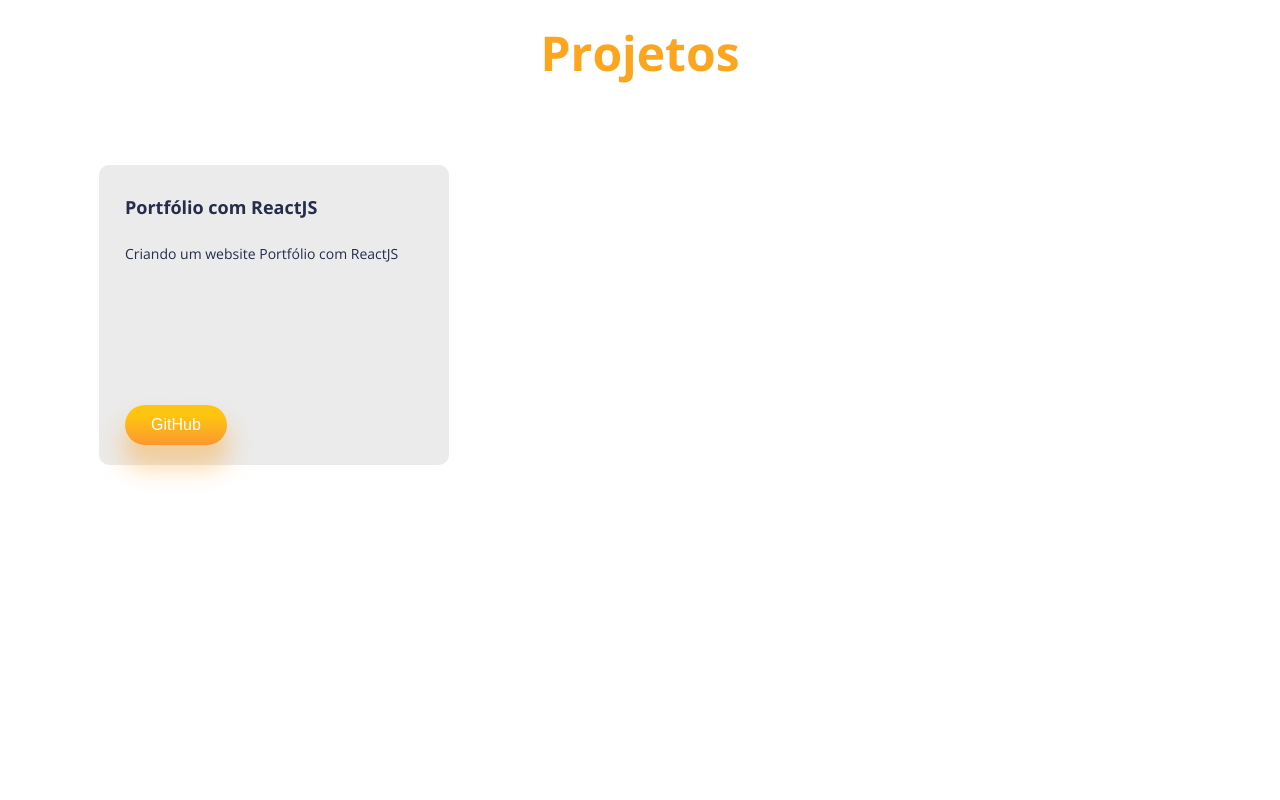
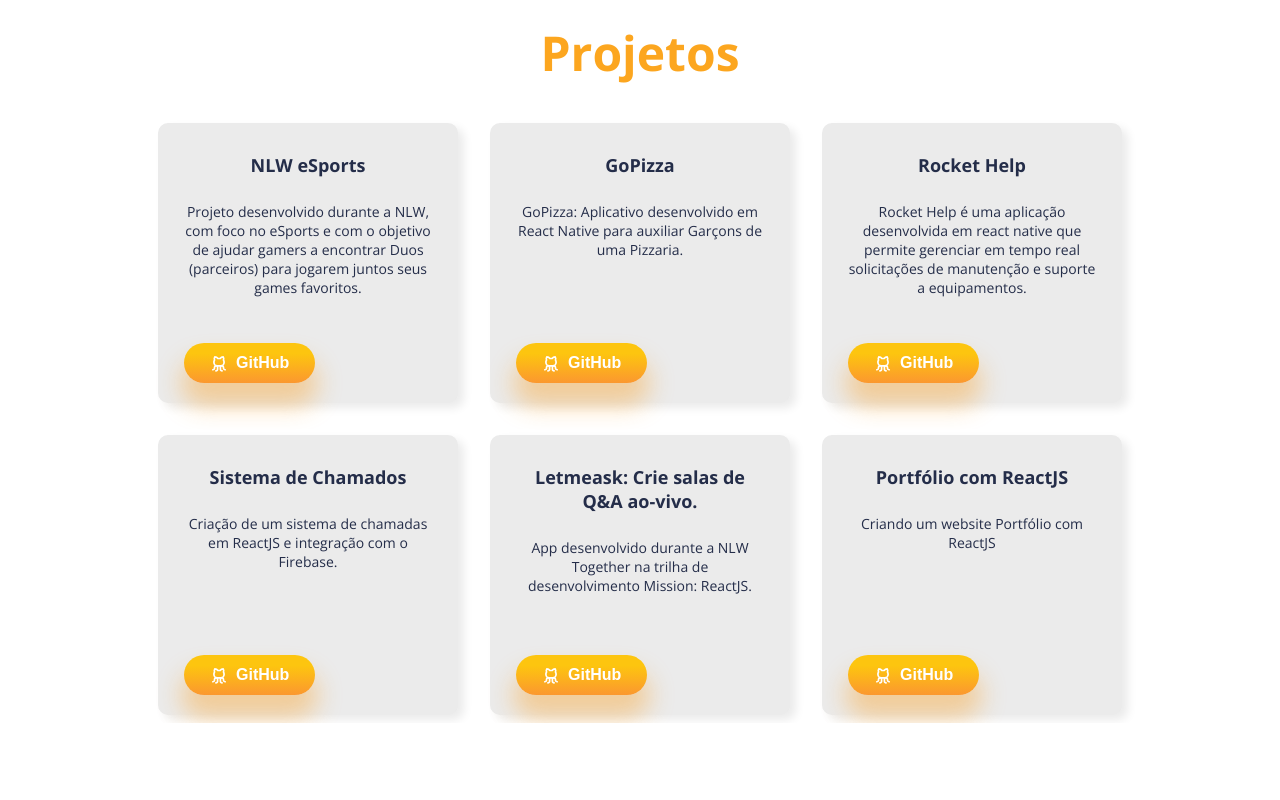
Before and after one commit to Iann-rst/portfolio-react, a React (Vite) app: page / in a window 1280 px wide. Shown: the part 1960-2760 px from the top of the page. Built offline with nearby package versions, Linux system fonts and the light colour scheme.

Commit message:
fix: css portfólio

```diff
--- a/src/components/Projects/index.jsx
+++ b/src/components/Projects/index.jsx
@@ -6,6 +6,7 @@
 import './styles.css';
 
 import Projetos from '../../utils/projetos';
+import { GithubLogo } from 'phosphor-react';
 
 export function Projects() {
 
@@ -27,10 +28,68 @@
       <div className="p-wrapper">
 
         <div className="p-card">
+          <h1>{Projetos[0].title}</h1>
+          <p>{Projetos[0].description}</p>
+          <a href={`${Projetos[0].link}`} target="_blank">
+            <button className='btn'>
+              <GithubLogo size={18} weight="bold" />
+              GitHub
+            </button>
+          </a>
+        </div>
+
+        <div className="p-card">
+          <h1>{Projetos[1].title}</h1>
+          <p>{Projetos[1].description}</p>
+          <a href={`${Projetos[1].link}`} target="_blank">
+            <button className='btn'>
+              <GithubLogo size={18} weight="bold" />
+              GitHub
+            </button>
+          </a>
+        </div>
+
+        <div className="p-card">
+          <h1>{Projetos[2].title}</h1>
+          <p>{Projetos[2].description}</p>
+          <a href={`${Projetos[2].link}`} target="_blank">
+            <button className='btn'>
+              <GithubLogo size={18} weight="bold" />
+              GitHub
+            </button>
+          </a>
+        </div>
+
+        <div className="p-card">
+          <h1>{Projetos[3].title}</h1>
+          <p>{Projetos[3].description}</p>
+          <a href={`${Projetos[3].link}`} target="_blank">
+            <button className='btn'>
+              <GithubLogo size={18} weight="bold" />
+              GitHub
+            </button>
+          </a>
+        </div>
+
+        <div className="p-card">
+          <h1>{Projetos[4].title}</h1>
+          <p>{Projetos[4].description}</p>
+          <a href={`${Projetos[4].link}`} target="_blank">
+            <button className='btn'>
+              <GithubLogo size={18} weight="bold" />
+              GitHub
+            </button>
+          </a>
+        </div>
+
+        <div className="p-card">
           <h1>{Projetos[5].title}</h1>
           <p>{Projetos[5].description}</p>
           <a href={`${Projetos[5].link}`} target="_blank">
-            <button className='btn'>GitHub</button>
+            <button className='btn'>
+              <GithubLogo size={18} weight="bold" />
+              GitHub
+            </button>
           </a>
         </div>
 
--- a/src/components/Projects/styles.css
+++ b/src/components/Projects/styles.css
@@ -1,31 +1,34 @@
 .p-container {
-  height: 100vh;
   display: flex;
   align-items: center;
   flex-direction: column;
+  margin-bottom: 10rem;
 }
 
 .p-container>:nth-child(1) {
   font-size: 3rem;
   color: var(--orange);
   font-weight: bold;
-  margin-bottom: 5rem;
+  margin-bottom: 2.4rem;
 }
 
 .p-wrapper {
   display: grid;
   grid-template-columns: 1fr 1fr 1fr;
   grid-auto-rows: 1fr;
-  gap: 1rem;
+  gap: 2rem;
 }
 
 .p-card {
-  width: 350px;
-  height: 300px;
+  width: 18.75rem;
+  height: 17.5rem;
   padding: 30px 26px;
   background: #EBEBEB;
   border-radius: 10px;
   position: relative;
+
+  box-shadow: 6px 5px 10px #EBEBEB;
+  text-align: center;
 }
 
 .p-card>:nth-child(1) {
@@ -36,11 +39,14 @@
 
 .p-card>:nth-child(2) {
   font-size: 14px;
-  text-align: justify;
 }
 
-.p-card>:nth-child(3) {
-  display: inline-block;
+.p-card>:nth-child(3) button {
+  display: flex;
+  align-items: center;
+  justify-content: center;
+  gap: 0.5rem;
   position: absolute;
   bottom: 20px;
+  font-weight: bold;
 }
```
